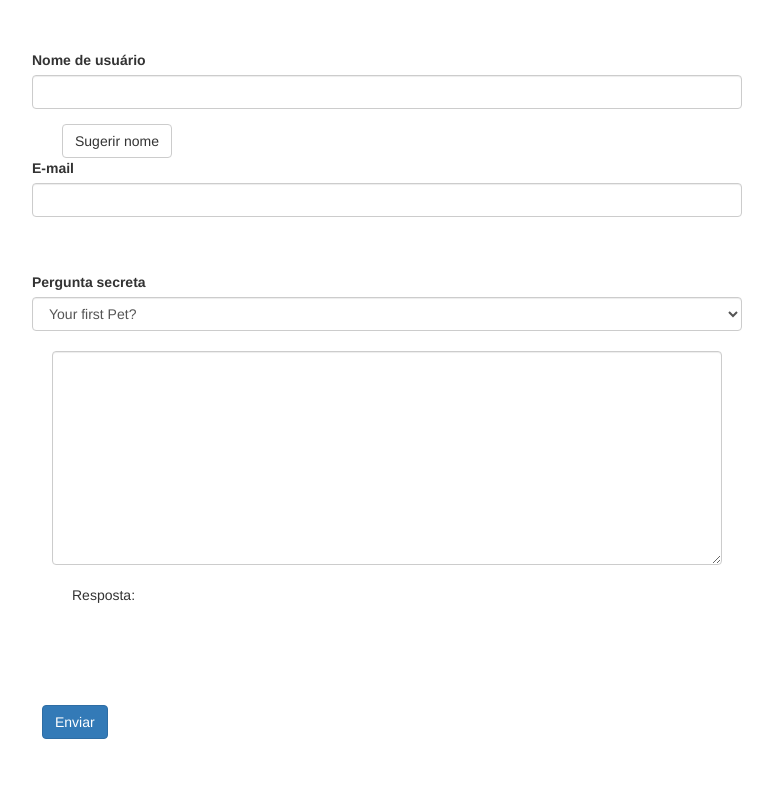
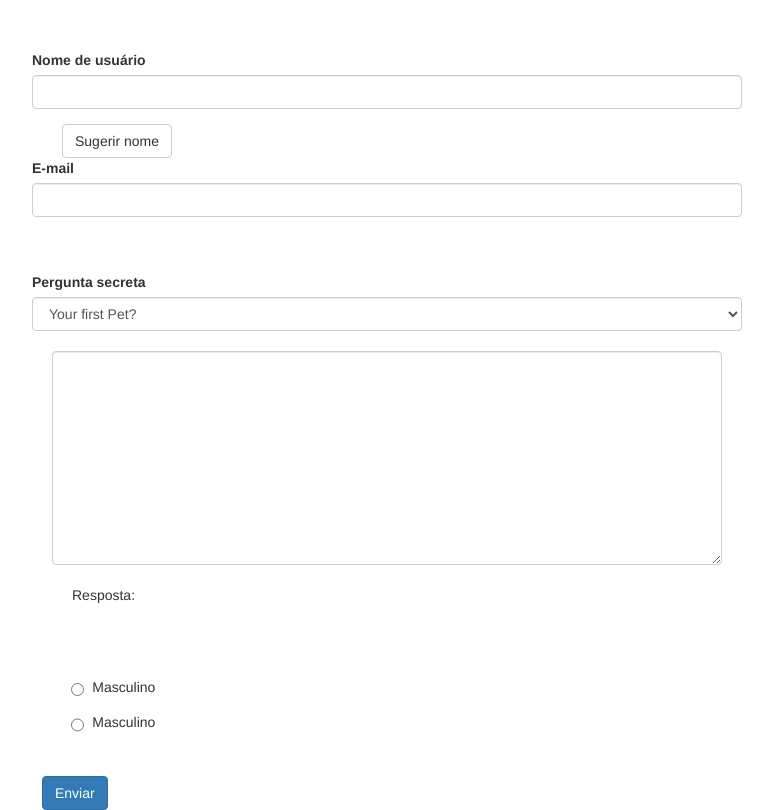
Before and after one commit to CibeleMartins/angularFormsTemplateD, an Angular app: page / in a window 1280 px wide. Shown: the whole page, without its empty margins (253-1026 px from the left). Built offline with nearby package versions, Linux system fonts and the light colour scheme.

Commit message:
🚧 feat: add radios e estilo

```diff
--- a/src/app/app.component.css
+++ b/src/app/app.component.css
@@ -36,3 +36,16 @@ button {
 p {
   padding: 20px;
 }
+
+.containerRadio {
+  display: flex;
+  flex-direction: column;
+  align-items: flex-start;
+  padding-left: 30px;
+}
+
+#gender {
+ display: flex;
+ width: 15%;
+ justify-content: space-evenly;
+}
--- a/src/app/app.component.html
+++ b/src/app/app.component.html
@@ -52,6 +52,15 @@
 
             <p>Resposta: {{ answer }}</p>
           </div>
+
+          <div class="containerRadio">
+            <div id="gender">
+              <input name="gender" [value]="genderM" required type="radio"> <h5>{{genderM}}</h5>
+            </div>
+            <div id="gender">
+              <input name="gender" [value]="genderM" required type="radio"> <h5>{{genderM}}</h5>
+            </div>
+          </div>
         </div>
         <button class="btn btn-primary" type="submit">Enviar</button>
       </form>
--- a/src/app/app.component.ts
+++ b/src/app/app.component.ts
@@ -12,6 +12,8 @@ export class AppComponent {
 
   defaultQuestion = 'pet';
   answer = "";
+  genderM = "Masculino";
+  genderF = "Feminino";
 
   suggestUserName() {
     const suggestedName = 'Superuser';
@@ -22,15 +24,15 @@ export class AppComponent {
      * suggestUserName(). Em outras palavras, o pathValue pode ser usado para sobrepor
      * valores de inputs/controles do formulário em geral.
      */
-    // this.refLocalForm.setValue({
-    //   userData: {
-    //     username: suggestedName,
-    //     email: ''
-    //   },
-    //   userQuestion: {
-    //     questionAnswer: ''
-    //   }
-    // })
+    this.refLocalForm.setValue({
+      userData: {
+        username: suggestedName,
+        email: 'superuser@gmail.com'
+      },
+      userQuestion: {
+        questionAnswer: 'Bily billy'
+      }
+    })
 
     /**
      * Com essa abordagem, é possível alterar o valor apenas do
@@ -39,7 +41,6 @@ export class AppComponent {
      *
      *
      */
-
     this.refLocalForm.form.patchValue({userData: {
       username: suggestedName
     }})
```
